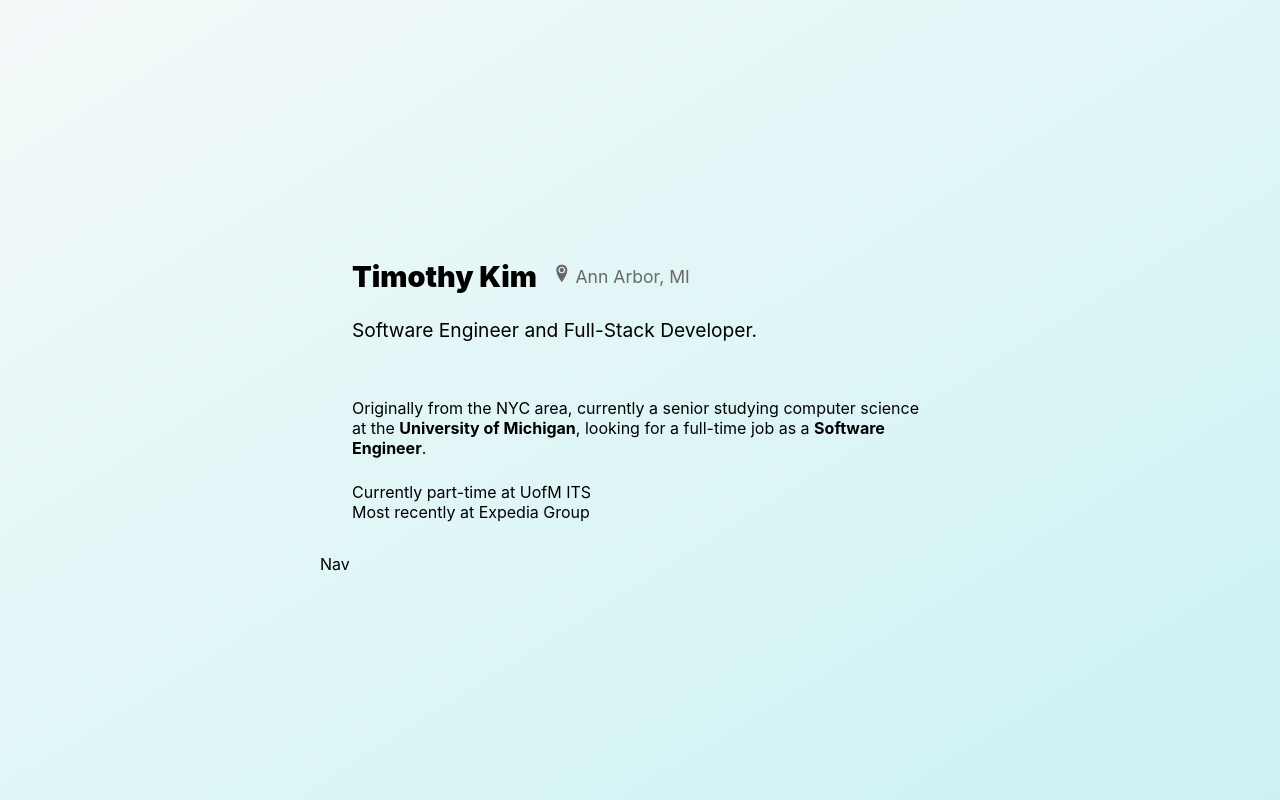
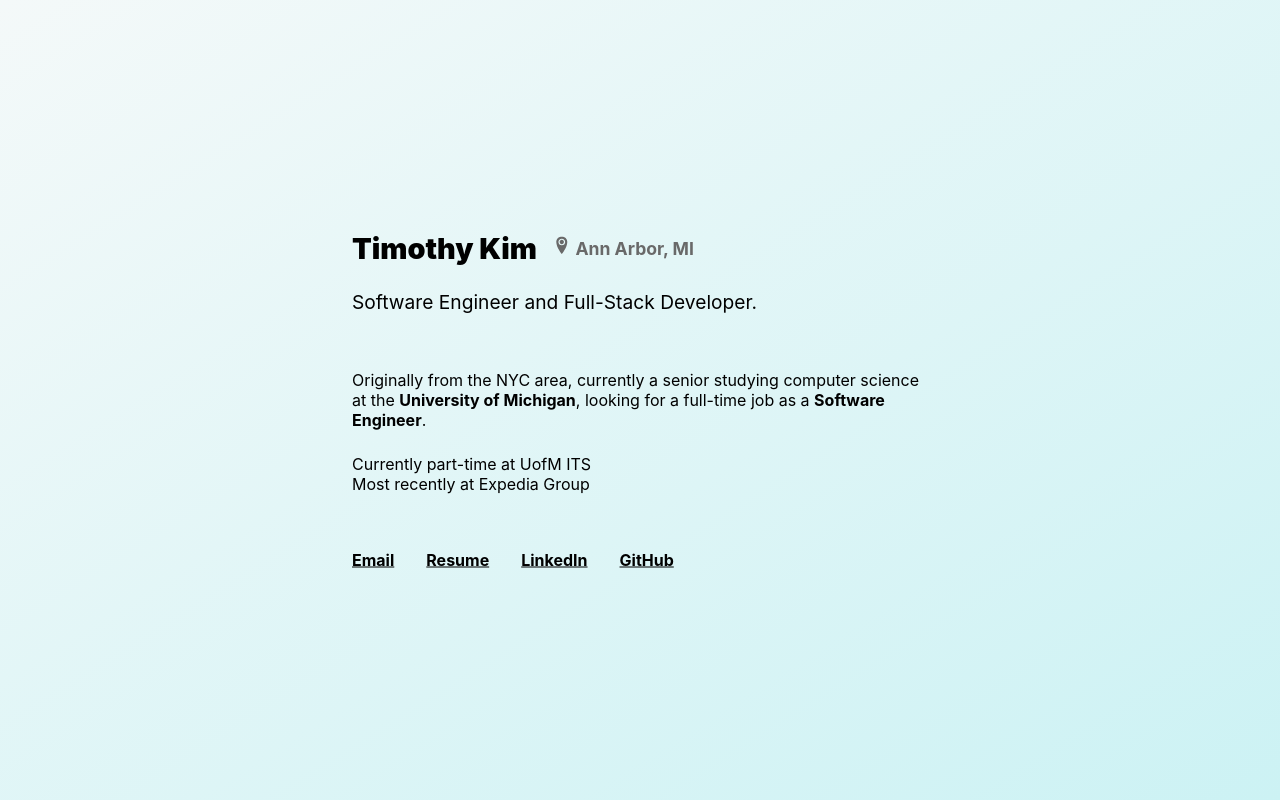
Before and after one commit to timjwkim/Personal-Website, a React (Create React App) app: page / in a window 1280 px wide. Built offline with nearby package versions, Linux system fonts and the light colour scheme.

Commit message:
implemented nav links

```diff
--- a/src/Nav/Nav.css
+++ b/src/Nav/Nav.css
@@ -0,0 +1,15 @@
+.Nav {
+  margin: 8px;
+  padding: 8px;
+}
+
+.Nav-link {
+  margin: 8px;
+  padding: 8px;
+  display: inline-block;
+}
+
+.Nav-link a {
+  font-weight: bold;
+  color: black;
+}
--- a/src/Nav/Nav.js
+++ b/src/Nav/Nav.js
@@ -1,10 +1,22 @@
 import React from 'react';
 import './Nav.css';
+import Resume from './Resume.pdf';
 
 const Nav = () => {
   return (
     <div className="Nav">
-      Nav
+      <div className="Nav-link">
+        <a href="mailto: timjwkim@umich.edu">Email</a>
+      </div>
+      <div className="Nav-link">
+        <a href={Resume} target="_blank" rel="noreferrer">Resume</a>
+      </div>
+      <div className="Nav-link">
+        <a href="https://linkedin.com/in/timothy-kim-b6b18a176" target="_blank" rel="noreferrer">LinkedIn</a>
+      </div>
+      <div className="Nav-link">
+        <a href="https://github.com/timjwkim" target="_blank" rel="noreferrer">GitHub</a>
+      </div>
     </div>
   )
 }
--- a/src/Title/Title.js
+++ b/src/Title/Title.js
@@ -10,7 +10,7 @@ const Title = () => {
           Timothy Kim
         </div>
         <div className="Title-header-icon">
-          <ImLocation2 /> Ann Arbor, MI
+          <ImLocation2 /> <b>Ann Arbor, MI</b>
         </div>
       </div>
       <div className="Title-sub">
```
Also changed, not shown: 1 other file (tests, documents, lock files or other folders).
